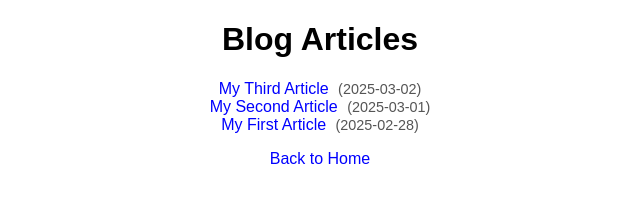
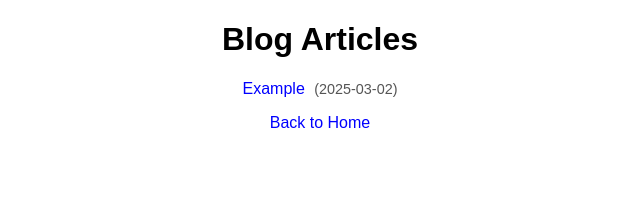
Before and after one commit to sn0wsec/my-blog, a plain HTML site: page blog.html in a window 1280 px wide. Shown: the whole page, without its empty margins (320-960 px from the left). Drawn offline with Linux system fonts and the light colour scheme.

Commit message:
Update blog.html

```diff
--- a/blog.html
+++ b/blog.html
@@ -36,12 +36,8 @@
   </nav>
 
   <script>
-    // Update this array with your articles:
-    // { title: '...', date: 'YYYY-MM-DD', file: 'my-article.md' }
     const articles = [
-      { title: 'My Third Article', date: '2025-03-02', file: 'article3.md' },
-      { title: 'My Second Article', date: '2025-03-01', file: 'article2.md' },
-      { title: 'My First Article',  date: '2025-02-28', file: 'article1.md' }
+      { title: 'Example', date: '2025-03-02', file: './articles/example.md' }
     ];
 
     // Sort articles by date in descending order (most recent first)
```
